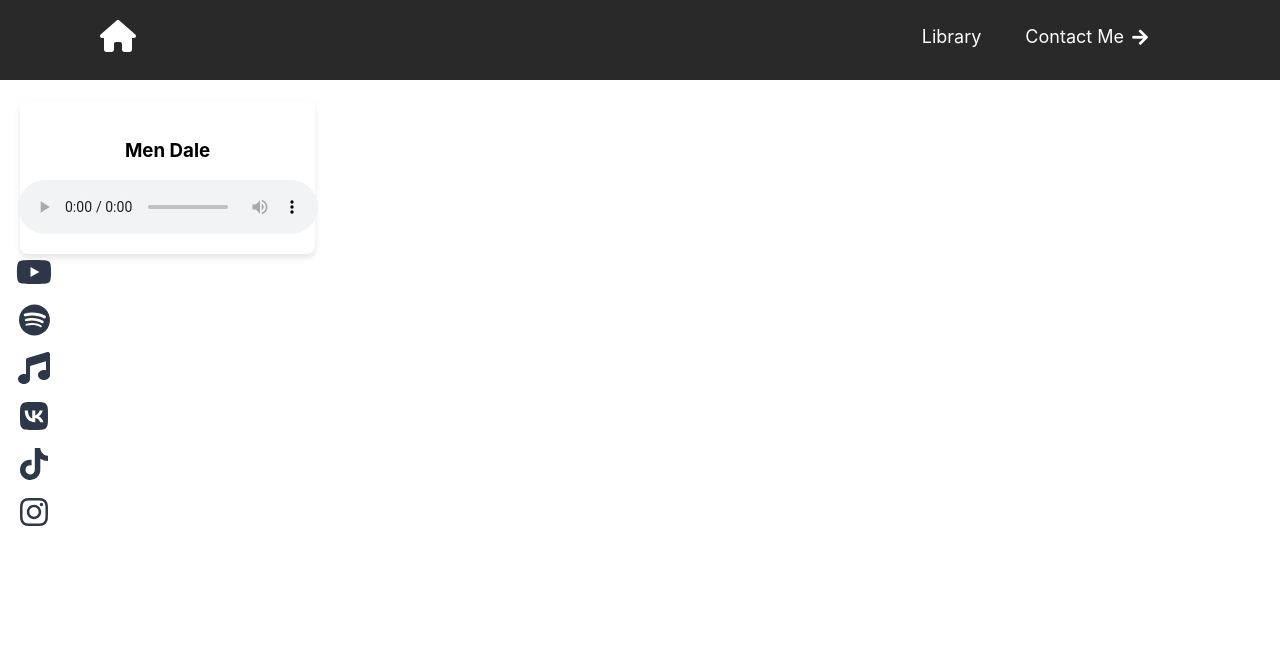
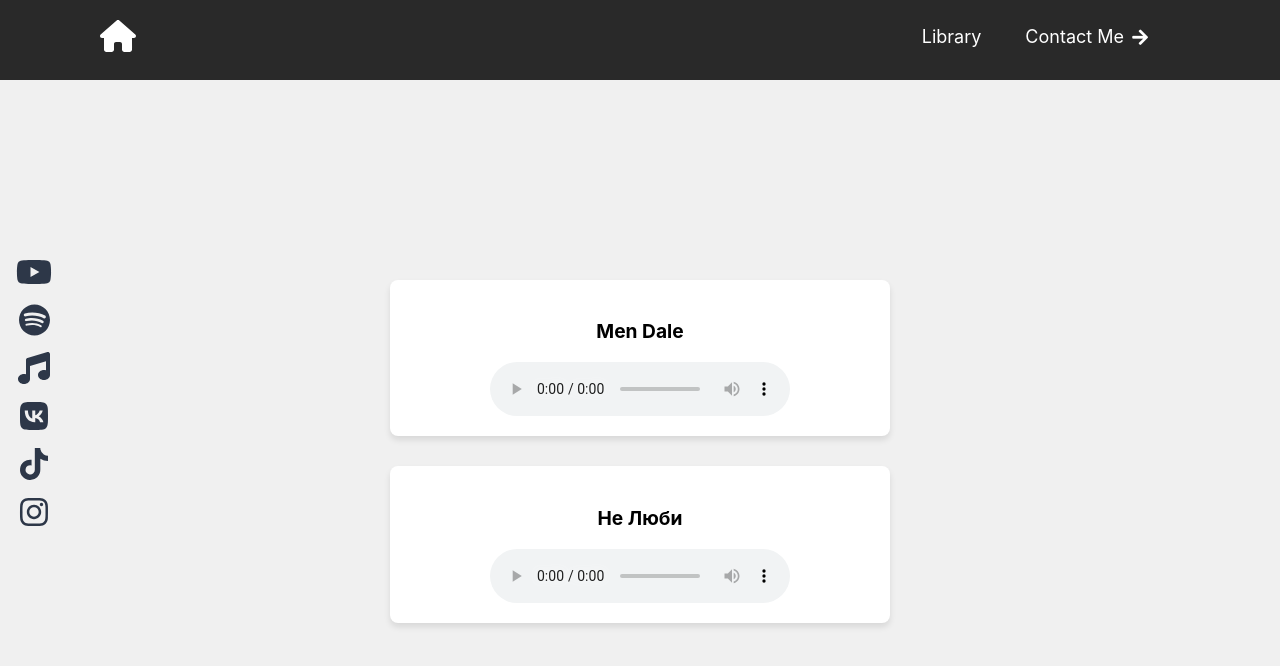
Before and after one commit to jandos0492/manamusic2, a React (Create React App) app in the folder frontend/: page /library in a window 1280 px wide. Shown: the top 666 px of the page. Built offline with nearby package versions, Linux system fonts and the light colour scheme.

Commit message:
Added styles for the Library and SongPlayer components

```diff
--- a/frontend/src/App.js
+++ b/frontend/src/App.js
@@ -6,6 +6,7 @@ import Home from "./components/Home";
 import Library from "./components/Library";
 
 function App() {
+
   return (
     <div className="App">
       <Navbar />
--- a/frontend/src/components/Library/Library.css
+++ b/frontend/src/components/Library/Library.css
@@ -1,16 +1,8 @@
 .library {
-  display: grid;
-  grid-template-columns: repeat(auto-fill, minmax(250px, 1fr));
-  grid-gap: 20px;
-  padding: 20px;
-}
-
-.song-player {
   display: flex;
   flex-direction: column;
   align-items: center;
-  padding: 20px;
-  border-radius: 8px;
-  background-color: #fff;
-  box-shadow: 0px 4px 6px rgba(0, 0, 0, 0.1);
+  padding-top: 200px;
+  height: 100vh;
+  background-color: #f0f0f0;
 }
--- a/frontend/src/components/Library/index.js
+++ b/frontend/src/components/Library/index.js
@@ -1,19 +1,28 @@
-import React from "react";
+import React, { useState } from "react";
 import SongPlayer from "../SongPlayer";
 import songs from "../../data/songs.json";
 import "./Library.css";
-console.log(songs);
 
 const Library = () => {
+  const [currentSongIndex, setCurrentSongIndex] = useState(null);
 
+  const handleSongPlay = (index) => {
+    if (currentSongIndex === index) {
+      setCurrentSongIndex(null);
+    } else {
+      setCurrentSongIndex(index);
+    }
+  }
   return (
     <div className="library">
-      {songs.map((song) => (
+      {songs.map((song, index) => (
         <SongPlayer
           key={song.id}
           title={song.title}
           albumCover={song.albumCover}
           audioUrl={song.audioUrl}
+          isPlaying={currentSongIndex === index}
+          onPlay={() => handleSongPlay(index)}
         />
       ))}
     </div>
--- a/frontend/src/components/SongPlayer/SongPlayer.css
+++ b/frontend/src/components/SongPlayer/SongPlayer.css
@@ -0,0 +1,38 @@
+.song-player {
+  width: 500px;
+  display: flex;
+  flex-direction: column;
+  align-items: center;
+  padding: 20px;
+  border-radius: 8px;
+  background-color: #fff;
+  box-shadow: 0px 4px 6px rgba(0, 0, 0, 0.1);
+  margin-bottom: 30px;
+}
+
+.album-cover {
+  width: 100px;
+  height: 100px;
+  margin-bottom: 10px;
+  overflow: hidden;
+  border-radius: 30%;
+  box-shadow: 0px 4px 6px rgba(0, 0, 0, 0.2);
+}
+
+.album-cover img {
+  width: 100%;
+  height: 100%;
+  object-fit: cover;
+  object-position: center;
+  transition: transform 0.3s ease-in-out;
+}
+
+.album-cover:hover img {
+  transform: scale(1.1);
+}
+
+h3 {
+  margin: 0, 0, 10px, 0;
+  font-size: 1.2rem;
+  text-align: center;
+}
--- a/frontend/src/components/SongPlayer/index.js
+++ b/frontend/src/components/SongPlayer/index.js
@@ -1,18 +1,29 @@
-import React, { useState } from "react";
+import React, { useRef } from "react";
 import ReactAudioPlayer from "react-audio-player";
 import "./SongPlayer.css";
 
-const SongPlayer = ({ title, audioUrl }) => {
-  const [isPlaying, setIsPlaying] = useState(false);
+const SongPlayer = ({ title, audioUrl, albumCover, isPlaying, onPlay }) => {
+  const audioRef = useRef(null)
 
   const togglePlay = () => {
-    setIsPlaying(!isPlaying);
+    onPlay();
   };
+
+  // Pause the audio player when isPlaying becomes false
+  if (!isPlaying && audioRef.current && audioRef.current.audioEl) {
+    audioRef.current.audioEl.pause();
+  }
 
   return (
     <div className="song-player">
+      {isPlaying && (
+        <div className="album-cover">
+          <img src={albumCover} alt={title} />
+        </div>
+      )}
       <h3>{title}</h3>
       <ReactAudioPlayer
+        ref={audioRef}
         src={audioUrl}
         autoPlay={isPlaying}
         controls
--- a/frontend/src/data/songs.json
+++ b/frontend/src/data/songs.json
@@ -1,3 +1,4 @@
 [
-  {"id": 1, "title": "Men Dale", "albumCover": "/images/album-logos/men-dale.jpg", "audioUrl": "/songs/men-dale.mp3"}
+  {"id": 1, "title": "Men Dale", "albumCover": "/images/album-covers/men-dale.jpg", "audioUrl": "/songs/men-dale.mp3"},
+  {"id": 2, "title": "Не Люби", "albumCover": "/images/album-covers/sagyndym.jpg", "audioUrl": "/songs/ne-lyubi.mp3"}
 ]
```
Also changed, not shown: frontend/public/images/album-covers/men-dale.jpg (renamed from frontend/public/images/album-logos/meg-dale.jpg), frontend/public/images/album-covers/sagyndym.jpg (renamed from frontend/public/images/album-logos/sagyndym.jpg).
